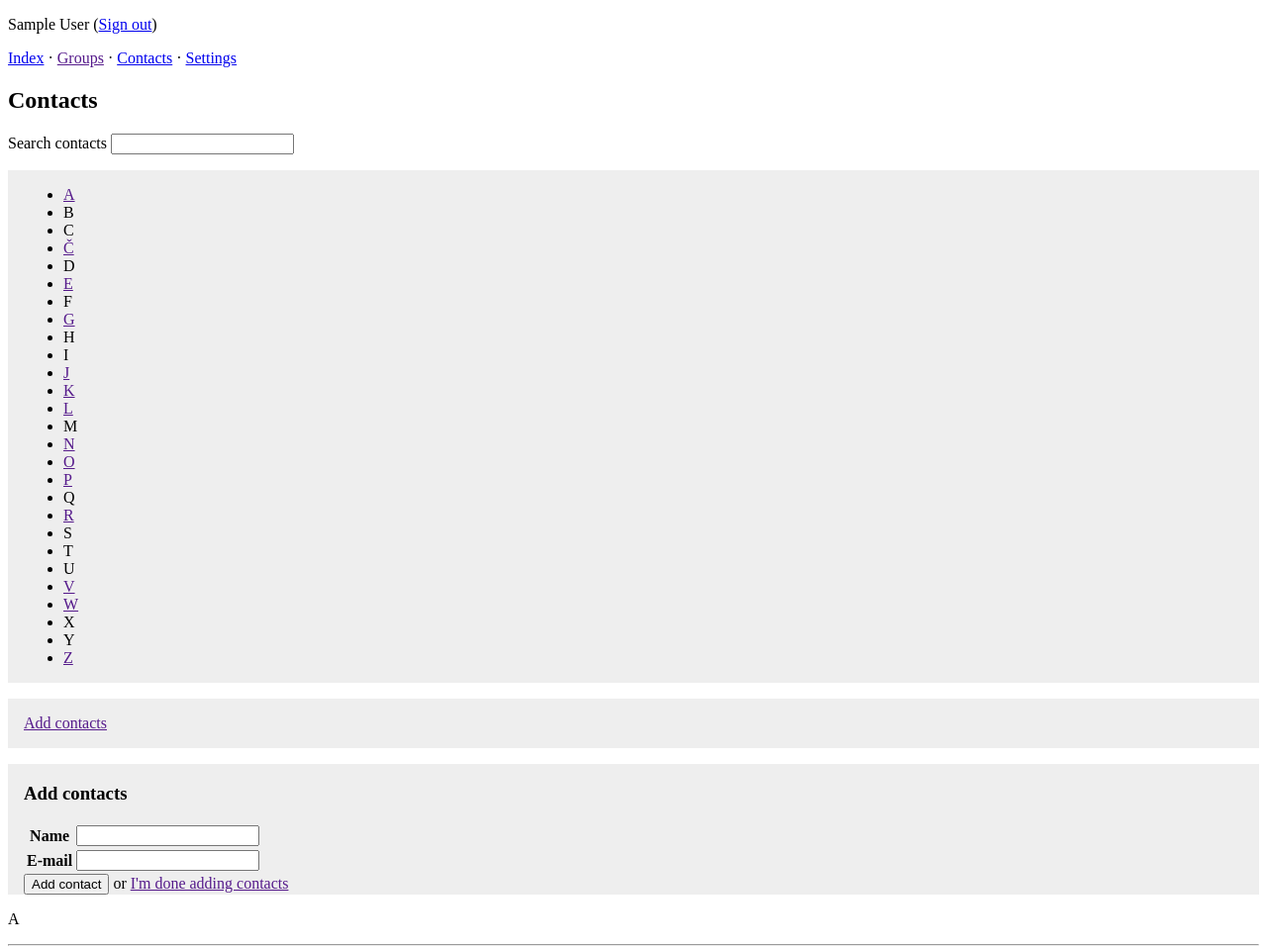
After one commit to honzajavorek/oleander, a Flask app: page /contacts/ in a window 1280 px wide. The commit adds this page. Shown: the top 960 px of the page at 99% size. Run offline with Flask 2, Linux system fonts and the light colour scheme; the visitor is signed in with stand-in values (Sample User, id 1); data comes from the database, SQL or seed files in the repository; parts of the project's set-up code (start-up, migrations or seed data) failed here and were passed over.

Commit message:
initial contacts page integration

```diff
--- /dev/null
+++ b/oleander/templates/contacts.html
@@ -0,0 +1,78 @@
+{% extends 'layout.html' %}
+
+
+{% block content %}
+<h2>Contacts</h2>
+
+<p><label>Search contacts</label> <input type="search"></p>
+
+<div class="block">
+    <ul>
+        <li><a href="">A</a></li>
+        <li>B</li>
+        <li>C</li>
+        <li><a href="">&#268;</a></li>
+        <li>D</li>
+        <li><a href="">E</a></li>
+        <li>F</li>
+        <li><a href="">G</a></li>
+        <li>H</li>
+        <li>I</li>
+        <li><a href="">J</a></li>
+        <li><a href="">K</a></li>
+        <li><a href="">L</a></li>
+        <li>M</li>
+        <li><a href="">N</a></li>
+        <li><a href="">O</a></li>
+        <li><a href="">P</a></li>
+        <li>Q</li>
+        <li><a href="">R</a></li>
+        <li>S</li>
+        <li>T</li>
+        <li>U</li>
+        <li><a href="">V</a></li>
+        <li><a href="">W</a></li>
+        <li>X</li>
+        <li>Y</li>
+        <li><a href="">Z</a></li>
+    </ul>
+</div>
+
+<div class="block">
+    <p><a href="">Add contacts</a></p>
+</div>
+
+<div class="block">
+    <h3>Add contacts</h3>
+    <table>
+        <tr>
+            <th><label>Name</label></th>
+            <td><input size="20"></td>
+        </tr>
+        <tr>
+            <th><label>E-mail</label></th>
+            <td><input size="20"></td>
+        </tr>
+    </table>
+    <button type="submit">Add contact</button> or <a href="">I'm done adding contacts</a>
+</div>
+
+<p>A</p>
+<hr>
+
+<ul>
+    <li>E-mail <img src="https://graph.facebook.com/honzajavorek/picture?type=square"> Honza Javorek, honza@javorek.net <a href="">Delete</a></li>
+</ul>
+
+<p>F</p>
+<hr>
+
+<ul>
+    <li>E-mail <img src="https://graph.facebook.com/honzajavorek/picture?type=square"> Honza Javorek, honza@javorek.net <a href="">Delete</a></li>
+    <li>E-mail <img src="https://graph.facebook.com/honzajavorek/picture?type=square"> Honza Javorek, honza@javorek.net <a href="">Delete</a></li>
+</ul>
+
+<style>
+    .block { background: #EEE; padding: 0.001em 1em; margin: 1em 0; }
+</style>
+{% endblock %}
--- a/oleander/templates/layout.html
+++ b/oleander/templates/layout.html
@@ -21,7 +21,7 @@
             &middot;
             <a href="">Groups</a>
             &middot;
-            <a href="">Contacts</a>
+            <a href="{{ url_for('contacts') }}">Contacts</a>
             &middot;
             <a href="{{ url_for('settings') }}">Settings</a>
         </p>
--- a/oleander/views/__init__.py
+++ b/oleander/views/__init__.py
@@ -4,3 +4,4 @@
 from .index import index
 from .auth import sign_up, sign_in, sign_out
 from .settings import settings, change_password
+from .contacts import contacts
--- /dev/null
+++ b/oleander/views/contacts.py
@@ -0,0 +1,13 @@
+# -*- coding: utf-8 -*-
+
+
+from flask import render_template
+from flask.ext.login import login_required
+from oleander import app, db
+
+
+@app.route('/contacts/', methods=('GET', 'POST'))
+@login_required
+def contacts():
+    """Contacts management page."""
+    return render_template('contacts.html')
```
